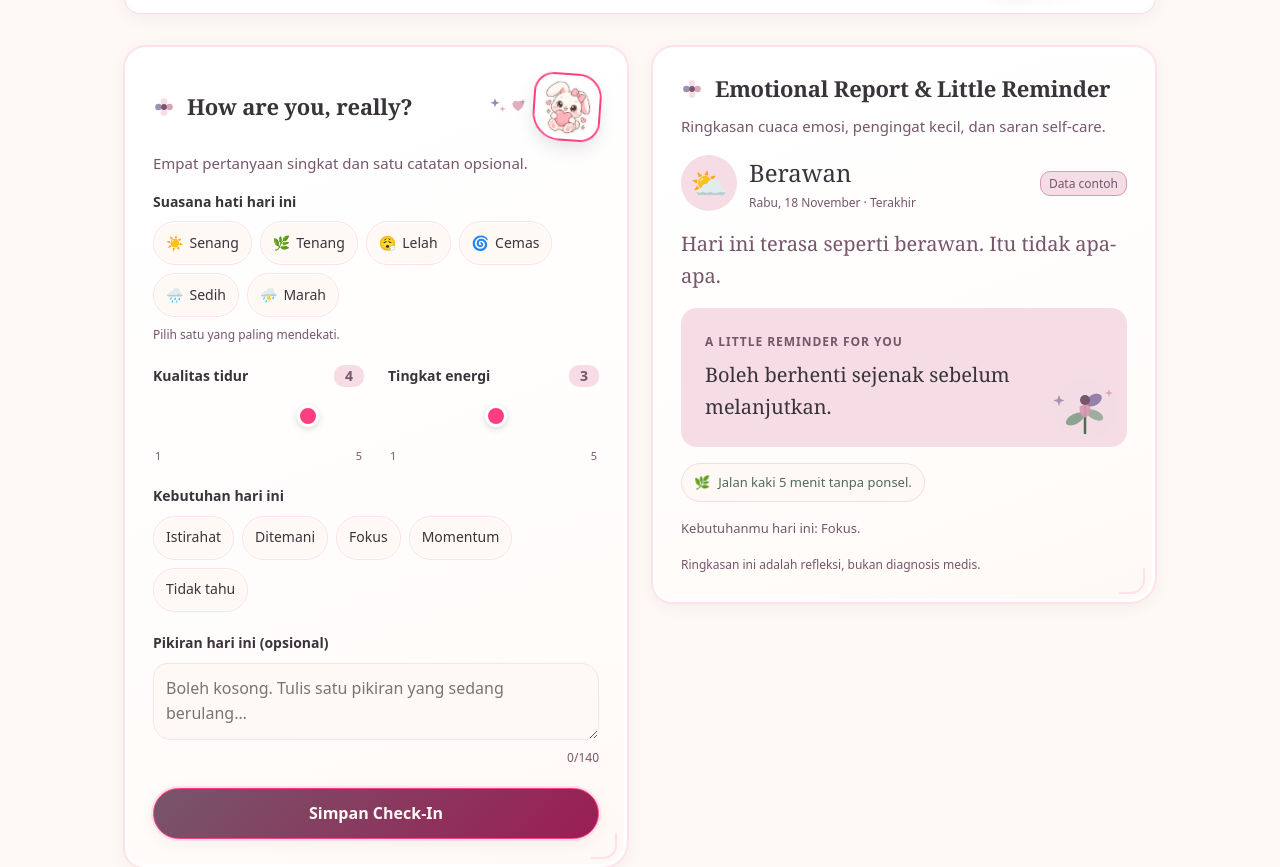
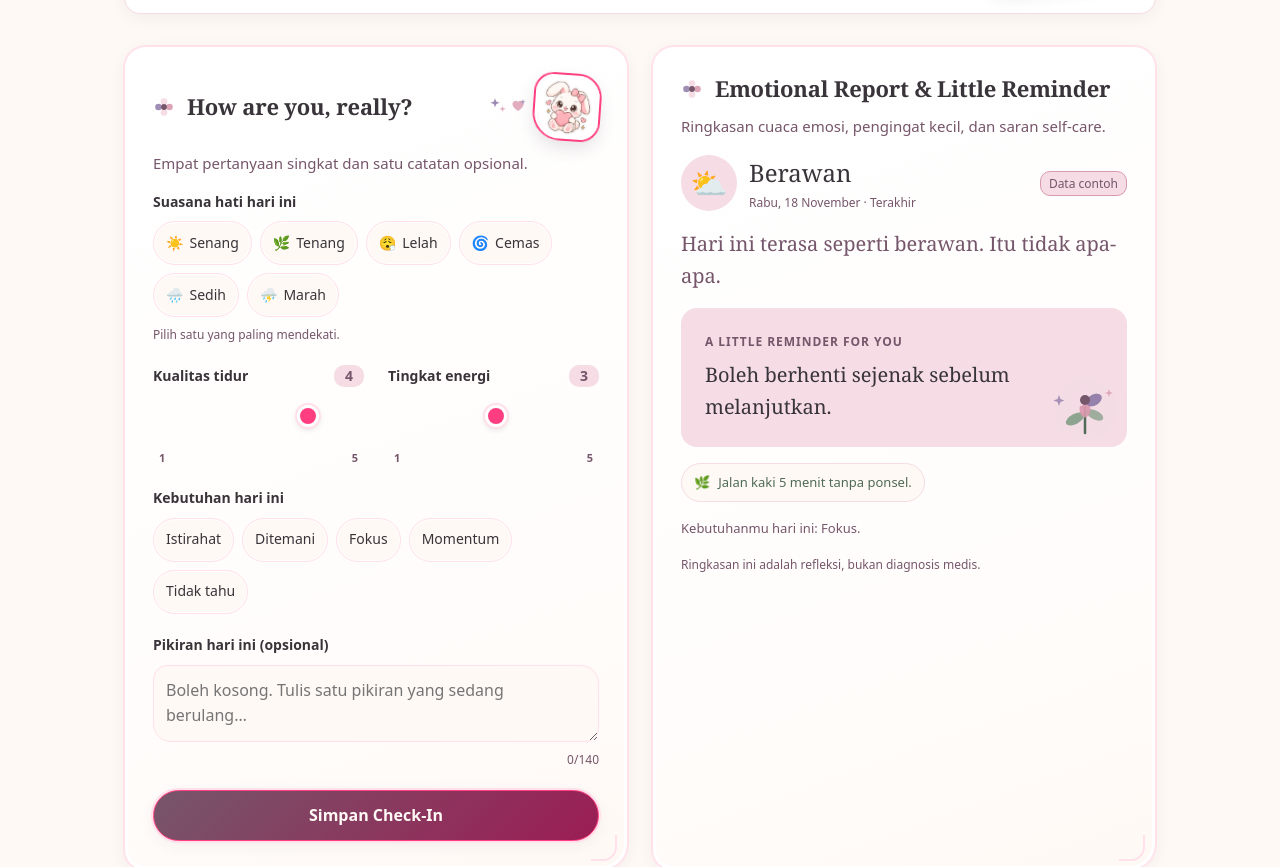
Before and after one commit to casseyemmily-cloud/dear-me, a website built with Vite: page index.html in a window 1280 px wide. Shown: the part 459-1326 px from the top of the page. Built offline with nearby package versions, Linux system fonts and the light colour scheme.

Commit message:
feat: tambah kode dan perbarui tampilan

```diff
--- a/src/style.css
+++ b/src/style.css
@@ -428,6 +428,31 @@ button {
   grid-template-columns: 1fr;
 }
 
+/* Dua kartu utama beranda: tinggi disamakan, isi tidak dipangkas. */
+.overview-grid {
+  align-items: stretch;
+}
+
+.overview-grid > .card {
+  display: flex;
+  flex-direction: column;
+  min-width: 0;
+}
+
+.overview-grid .report-host {
+  flex: 1;
+  display: flex;
+  flex-direction: column;
+  min-width: 0;
+}
+
+.overview-grid .form,
+.overview-grid .report {
+  flex: 1;
+  align-content: start;
+  min-width: 0;
+}
+
 .card {
   min-width: 0;
   background: var(--white);
@@ -689,10 +714,10 @@ button {
     90deg,
     var(--accent) 0%,
     var(--accent) var(--range-progress),
-    var(--pink-soft) var(--range-progress),
-    var(--pink-soft) 100%
+    var(--blush) var(--range-progress),
+    var(--blush) 100%
   );
-  box-shadow: inset 0 0 0 1px var(--accent-soft), inset 0 1px 2px rgba(57, 52, 58, 0.08);
+  box-shadow: inset 0 0 0 1px var(--rose), inset 0 1px 2px rgba(57, 52, 58, 0.1);
 }
 
 .range::-webkit-slider-thumb {
@@ -704,7 +729,7 @@ button {
   border: 3px solid var(--white);
   border-radius: 50%;
   background: var(--accent);
-  box-shadow: 0 2px 6px rgba(57, 52, 58, 0.18);
+  box-shadow: 0 0 0 2px var(--accent-soft), 0 2px 6px rgba(57, 52, 58, 0.18);
   transition: transform 150ms ease, box-shadow 150ms ease;
 }
 
@@ -736,9 +761,10 @@ button {
 .range__scale {
   display: flex;
   justify-content: space-between;
-  margin-top: -4px;
-  padding-inline: 2px;
+  margin-top: -2px;
+  padding-inline: clamp(2px, 0.6vw, 6px);
   font-size: 11px;
+  font-weight: 600;
   color: var(--mauve);
 }
 
@@ -2049,6 +2075,18 @@ button {
   }
 }
 
+/* ---------- 390 px: pengaman lebar kartu & slider ---------- */
+
+@media (max-width: 400px) {
+  .overview-grid > .card,
+  .overview-grid .report-host,
+  .overview-grid .report,
+  .field--range {
+    min-width: 0;
+    max-width: 100%;
+  }
+}
+
 @media (max-width: 380px) {
   .brand__sub {
     display: none;
```
